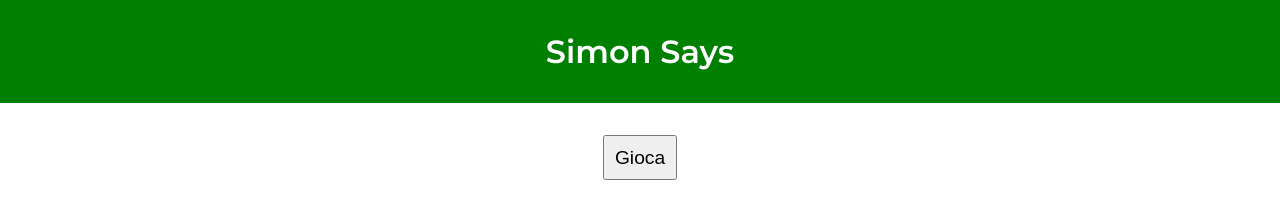
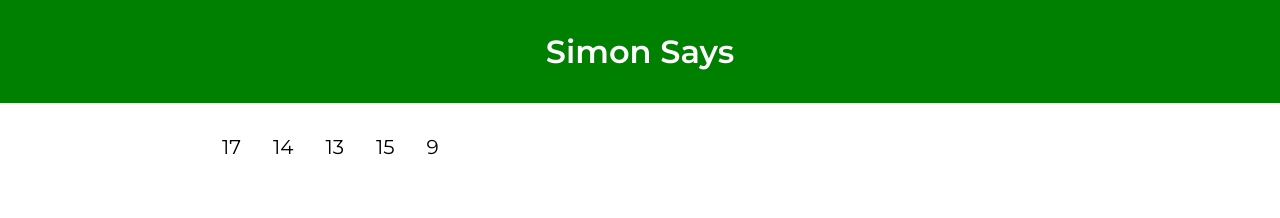
Before and after one commit to AlexViti/js-simon, a plain HTML site: page index.html in a window 1280 px wide. Both pictures are taken after a click on the button "Gioca". Drawn offline with Linux system fonts and the light colour scheme.

Commit message:
Add play function

```diff
--- a/css/style.css
+++ b/css/style.css
@@ -24,6 +24,10 @@ main {
 button {
 	padding: .5em;
 	font-size: 1.2rem;
-	margin: auto;
-	display: block;
+	margin-bottom: 1rem;
 }
+
+span {
+	font-size: 20px;
+	margin-right: 2rem;
+}
--- a/js/script.js
+++ b/js/script.js
@@ -1,22 +1,57 @@
-inputContainer = document.querySelector('.input');
-outputContainer = document.querySelector('.output');
+const inputContainer = document.querySelector('.input');
+const outputContainer = document.querySelector('.output');
+const main = document.querySelector('main');
 
-btnPlay = document.querySelector('button');
+const btnPlay = document.querySelector('button');
 btnPlay.addEventListener('click', play);
 document.addEventListener('keydown', play);
 
 const outputNumbers = 5;
+const timer = 30000; //30 seconds
+outputContainer.innerHTML = `Premi il bottone gioca o qualsiasi tasto per giocare`
 
 function play() {
+	btnPlay.style.display = 'none';
+	outputContainer.innerHTML = '';
 	document.removeEventListener('keydown', play);
-	console.log('test');
+	const randomNumberArr = randomArr(outputNumbers, 1, 20);
+	console.log(randomNumberArr);
+	const numbersContainer = document.createElement('div');
+	for (let i = 0; i < randomNumberArr.length; i++) {
+		const numberSpan = document.createElement('span');
+		numberSpan.innerHTML = randomNumberArr[i];
+		numbersContainer.append(numberSpan);
+	}
+	outputContainer.append(numbersContainer);
+	const inputNumbers = [];
+	setTimeout(function() {
+		numbersContainer.style.display = 'none';
+		setTimeout(check, 500);
+	}, timer)
+
+	function check() {
+		for (let i = 0; i < outputNumbers; i++) {
+			const inputNumber = parseInt(prompt(`Inserisci ${i + 1}° numero`));
+			inputNumbers.push(inputNumber);
+		}
+		const guessedNumbers = [];
+		for (let i = 0; i < randomNumberArr.length; i++) {
+			if (randomNumberArr[i] == inputNumbers[i]) {
+				guessedNumbers.push(randomNumberArr[i]);
+			}
+		}
+		outputContainer.innerHTML = `Hai indovinato ${guessedNumbers.length} numeri: ovvero i numeri ${guessedNumbers}`;
+
+		btnPlay.style.display = 'initial';
+	}
+
 }
 
 function randomArr(length, min, max) {
 	const randomArr = [];
 	while (randomArr.length < length) {
 		const randomNumber = randomInt(min, max);
-		if (!randomArr.contains(randomNumber)) {
+		if (!randomArr.includes(randomNumber)) {
 			randomArr.push(randomNumber);
 		}
 	}
```
